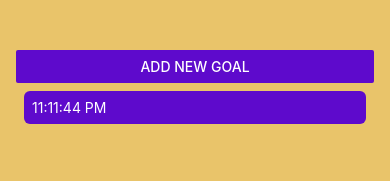
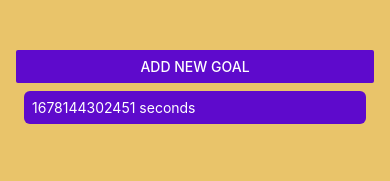
Before and after one commit to Senior-Ori/MyChatApp, a React Native app: screen / in a window 390 px wide. Both pictures are taken after typing "Sample" into the empty fields and a click on the button "ADD GOAL". Shown: the top 181 px of the page. Built offline with nearby package versions, Linux system fonts and the light colour scheme; no server answers.

Commit message:
Update GoalItem.js

```diff
--- a/components/GoalItem.js
+++ b/components/GoalItem.js
@@ -1,13 +1,22 @@
+import React, { useState, useEffect } from "react";
 import { StyleSheet, View, Text, Pressable } from "react-native";
-import { useState, useEffect } from "react";
 
 function GoalItem(props) {
-  const [currentTime, setCurrentTime] = useState(new Date());
+  const [unixTime, setUnixTime] = useState(0);
 
   useEffect(() => {
-    const timerId = setInterval(() => setCurrentTime(new Date()), 1000);
-    return () => clearInterval(timerId);
+    const interval = setInterval(() => {
+      fetch(
+        `https://ori-projects-default-rtdb.europe-west1.firebasedatabase.app/esp32project/sensor${props.text}/1.json`
+      )
+        .then((response) => response.json())
+        .then((data) => setUnixTime(data.unixtime));
+    }, 1000);
+
+    return () => clearInterval(interval);
   }, []);
+
+  // const counter = Math.floor(unixTime / 1000);
 
   return (
     <View style={styles.goalItem}>
@@ -16,13 +25,11 @@ function GoalItem(props) {
         onPress={props.onDeleteItem.bind(this, props.id)}
         style={({ pressed }) => pressed && styles.pressedItem}
       >
-        <Text style={styles.goalText}>{currentTime.toLocaleTimeString()}</Text>
+        <Text style={styles.goalText}>{Date.now() - unixTime} seconds</Text>
       </Pressable>
     </View>
   );
 }
-
-export default GoalItem;
 
 const styles = StyleSheet.create({
   goalItem: {
@@ -30,11 +37,10 @@ const styles = StyleSheet.create({
     borderRadius: 6,
     backgroundColor: "#5e0acc",
   },
-  pressedItem: {
-    opacity: 0.5,
-  },
   goalText: {
     padding: 8,
     color: "white",
   },
 });
+
+export default GoalItem;
```
